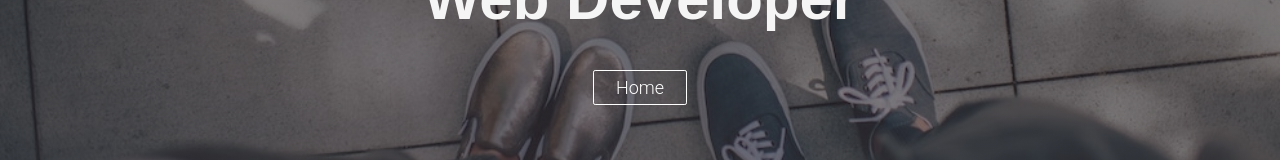
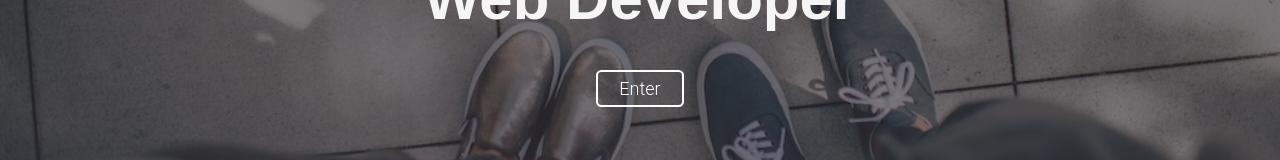
Before and after one commit to ZaidYounan/react-portfolio, a React (Create React App) app: page / in a window 1280 px wide. Shown: the part 594-754 px from the top of the page. Built offline with nearby package versions, Linux system fonts and the light colour scheme; the HTML template or start-up script is replaced by a standard one.

Commit message:
Adjust index button styling

```diff
--- a/src/components/index/Index.css
+++ b/src/components/index/Index.css
@@ -56,9 +56,9 @@ p {
 .home-link {
     display:inline-block;
     padding:0.35em 1.2em;
-    border:0.1em solid #FFFFFF;
+    border:0.15em solid #FFFFFF;
     margin-top:3%;
-    border-radius:0.12em;
+    border-radius:0.30em;
     box-sizing: border-box;
     text-decoration:none;
     font-family:'Roboto',sans-serif;
@@ -71,4 +71,5 @@ p {
 .home-link:hover {
     color:#000000;
     background-color:#FFFFFF;
+    padding: 0.35em 50px 0.35em 50px;
 }
--- a/src/components/index/Index.js
+++ b/src/components/index/Index.js
@@ -10,7 +10,7 @@ function Index() {
             <h3>Zaid Younan</h3>
             <h1>Web Developer</h1>
             <Link to='/home' className="home-link">
-                Home
+                Enter
             </Link>
         </div>
     )
```
